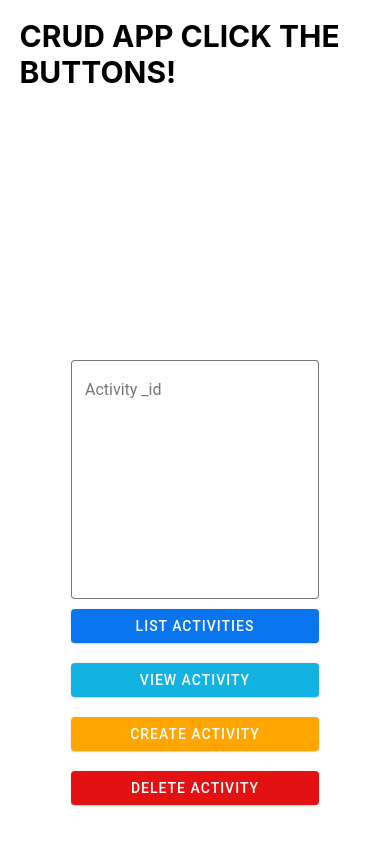
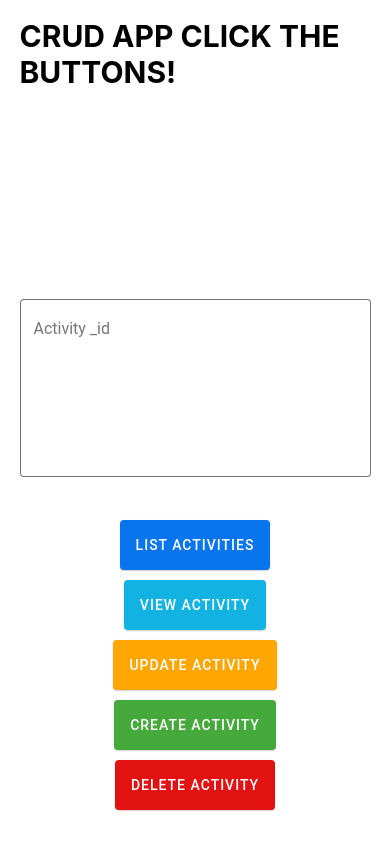
Before and after one commit to gerarddomenechcobos1998/mern-v2, a React Native app in the folder app/: screen / in a window 390 px wide. Built offline with nearby package versions, Linux system fonts and the light colour scheme.

Commit message:
Added all crud buttons

```diff
--- a/app/App.tsx
+++ b/app/App.tsx
@@ -15,15 +15,23 @@ export default function App() {
     const tmp = await apiCaller.call('/activities', 'GET');
     setData(tmp);
   }
+  // View activity
   const onViewButtonPress = async (id:string)=>{
     const tmp = await apiCaller.call('/activities/'+id, 'GET');
     console.log('view data: \n Id:', id, '\nObject', tmp)
     setData(tmp);
   }
+  // Create activity
   const onCreateButtonPress = async (id:string)=>{
     const tmp = await apiCaller.call('/activities/'+id, 'GET');
     setData(tmp);
   }
+  // Update activity
+  const onUpdateButtonPress = async (id:string)=>{
+    const tmp = await apiCaller.call('/activities/'+id, 'GET');
+    setData(tmp);
+  }
+  // Delete activity
   const onDeleteButtonPress = async (id:string) => {
 
     const tmp = await apiCaller.call('/activities/'+id,'DELETE');
@@ -73,11 +81,12 @@ export default function App() {
             />
           </View>
         </View>
-        <View style={{flex:1, flexDirection:'column'}}>
-          <Button mode={'contained'} style={{flexDirection:'column', backgroundColor:'#0874ED', marginVertical:10 }} onPress={onListButtonPress}>List activities</Button>
-          <Button mode={'contained'} style={{flexDirection:'column', backgroundColor:'#12B3E2', marginVertical:10 }} onPress={()=>onViewButtonPress(text)}>View activity</Button>
-          <Button mode={'contained'} style={{flexDirection:'column', backgroundColor:'#FFA600', marginVertical:10 }} onPress={()=>onCreateButtonPress(text)}>Create activity</Button>
-          <Button mode={'contained'} style={{flexDirection:'column', backgroundColor:'#E21212', marginVertical:10 }} onPress={()=>onDeleteButtonPress(text)}>Delete activity</Button>
+        <View style={{flex:2, flexDirection:'row', flexWrap:'wrap', width:'60%', alignSelf:'center', alignItems:'center', alignContent:'center', justifyContent:'center'}}>
+          <Button mode={'contained'} style={{height: 50, alignItems:'center', marginHorizontal: 10, flexDirection:'row', backgroundColor:'#0874ED', marginTop:10 }} onPress={onListButtonPress}>List activities</Button>
+          <Button mode={'contained'} style={{height: 50, alignItems:'center', marginHorizontal: 10, flexDirection:'row', backgroundColor:'#12B3E2', marginTop:10 }} onPress={()=>onViewButtonPress(text)}>View activity</Button>
+          <Button mode={'contained'} style={{height: 50, alignItems:'center', marginHorizontal: 10, flexDirection:'row', backgroundColor:'#FFA600', marginTop:10 }} onPress={()=>onUpdateButtonPress(text)}>Update activity</Button>
+          <Button mode={'contained'} style={{height: 50, alignItems:'center', marginHorizontal: 10, flexDirection:'row', backgroundColor:'#46A93C', marginTop:10 }} onPress={()=>onCreateButtonPress(text)}>Create activity</Button>
+          <Button mode={'contained'} style={{height: 50, alignItems:'center', marginHorizontal: 10, flexDirection:'row', backgroundColor:'#E21212', marginTop:10 }} onPress={()=>onDeleteButtonPress(text)}>Delete activity</Button>
         </View>
       </View>
       <StatusBar style="auto" />
```
